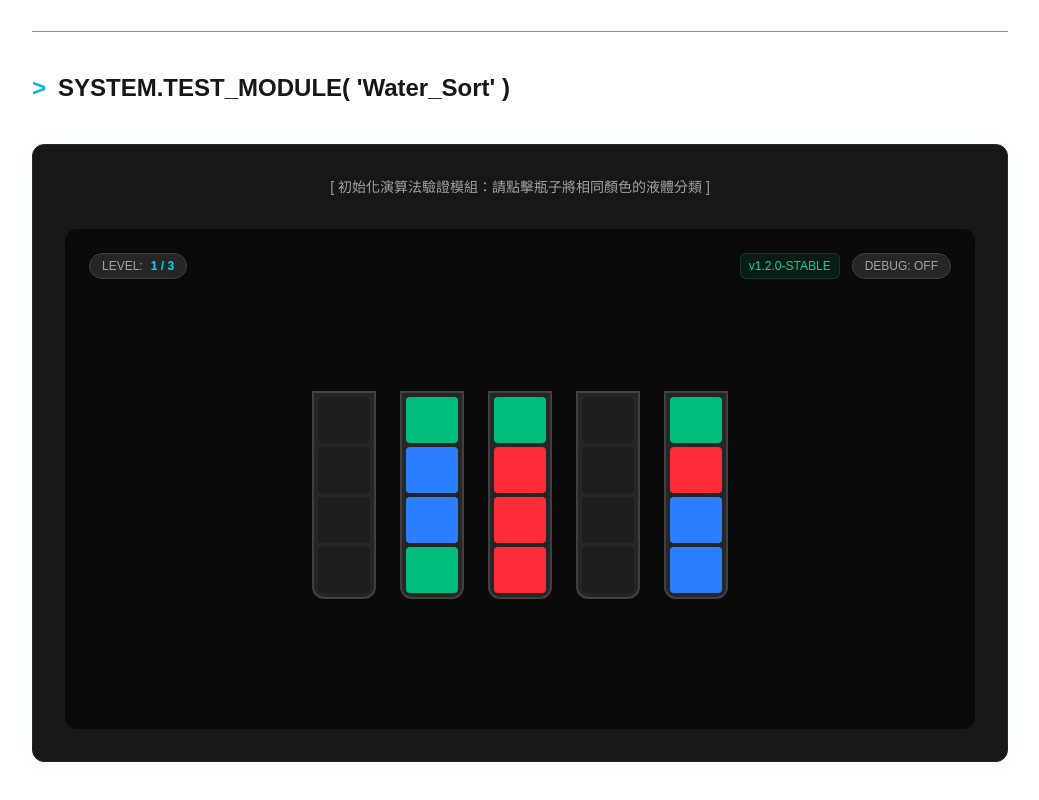
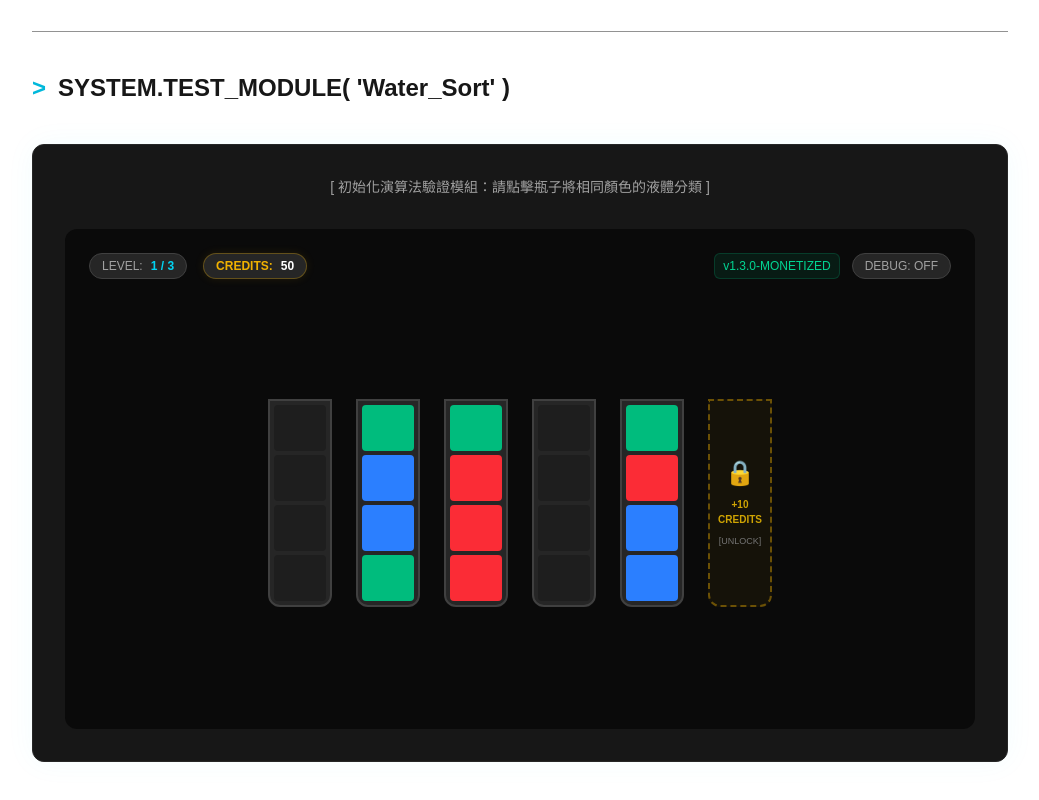
Before and after one commit to YusukeWu0903/my_portfolio, a Next.js app: page / in a window 1280 px wide. Shown: the part 1336-2136 px from the top of the page, without its empty margins (120-1159 px from the left). Built offline with nearby package versions, Linux system fonts and the light colour scheme.

Commit message:
fix: 增加付費解鎖功能

```diff
--- a/app/WaterSort.tsx
+++ b/app/WaterSort.tsx
@@ -55,14 +55,19 @@ export default function WaterSort() {
   const MAX_LEVELS = 3;
   const [currentLevel, setCurrentLevel] = useState(1);
 
-  // 1. 這裡必須是空陣列，絕對不能在這裡呼叫 generateLevel！
+  // 遊戲盤面狀態
   const [gameState, setGameState] = useState<string[][]>([]);
   const [selectedBottle, setSelectedBottle] = useState<number | null>(null);
   const [isWon, setIsWon] = useState(false);
   const [isDebug, setIsDebug] = useState(false);
+  const [isMounted, setIsMounted] = useState(false);
 
-  // 2. 必須加入這個掛載狀態
-  const [isMounted, setIsMounted] = useState(false);
+  // ---------- 【商業化經濟系統參數】 ----------
+  // 預設金額 50 點，解鎖空瓶成本 10 點
+  const [credits, setCredits] = useState(50);
+  const [unlockCost, setUnlockCost] = useState(10);
+  // 控制該關卡提供幾個「付費鎖住的空瓶」
+  const [lockedBottlesCount, setLockedBottlesCount] = useState(1);
 
   const initGame = useCallback((level: number) => {
     const numColors = level + 2;
@@ -72,9 +77,10 @@ export default function WaterSort() {
     setGameState(generateLevel(numColors, numEmpty, shuffleSteps));
     setSelectedBottle(null);
     setIsWon(false);
+    // 每次進入關卡，重設提供一個付費解鎖空瓶
+    setLockedBottlesCount(1);
   }, []);
 
-  // 3. 必須加入 useEffect，讓亂數在瀏覽器端才執行
   useEffect(() => {
     setIsMounted(true);
     initGame(1);
@@ -91,8 +97,23 @@ export default function WaterSort() {
     initGame(1);
   };
 
+  // ---------- 【付費解鎖空瓶機制】 ----------
+  const handleUnlockBottle = () => {
+    if (isWon || lockedBottlesCount <= 0) return;
+
+    if (credits >= unlockCost) {
+      // 1. 扣除玩家點數
+      setCredits((prev) => prev - unlockCost);
+      // 2. 鎖住的瓶子數量減少
+      setLockedBottlesCount((prev) => prev - 1);
+      // 3. 在盤面最後方新增一個真正的可用空瓶 `[]`
+      setGameState((prev) => [...prev, []]);
+    } else {
+      alert("INSUFFICIENT_CREDITS // 點數不足，無法解鎖空瓶！");
+    }
+  };
+
   const handleBottleClick = (idx: number) => {
-    // ... (保留你原本的 handleBottleClick 邏輯，這裡不需要改) ...
     if (isWon) return;
 
     if (selectedBottle === null) {
@@ -130,7 +151,6 @@ export default function WaterSort() {
     }
   };
 
-  // 4. 必須加入這段防護機制：在客戶端準備好之前，先顯示載入中
   if (!isMounted) {
     return (
       <div className="flex flex-col items-center justify-center p-8 bg-neutral-950 min-h-[500px] rounded-xl">
@@ -141,13 +161,20 @@ export default function WaterSort() {
 
   return (
     <div className="flex flex-col items-center justify-center p-8 bg-neutral-950 min-h-[500px] text-neutral-100 rounded-xl relative">
-      <div className="absolute top-6 left-6 inline-flex items-center gap-2 px-3 py-1 rounded-full bg-neutral-800 border border-neutral-700 text-neutral-400 text-xs font-mono">
-        LEVEL: <span className="text-cyan-400 font-bold">{currentLevel} / {MAX_LEVELS}</span>
+
+      {/* 上方資訊列：顯示關卡與玩家付費點數 */}
+      <div className="absolute top-6 left-6 flex items-center gap-4 font-mono text-xs">
+        <div className="inline-flex items-center gap-2 px-3 py-1 rounded-full bg-neutral-800 border border-neutral-700 text-neutral-400">
+          LEVEL: <span className="text-cyan-400 font-bold">{currentLevel} / {MAX_LEVELS}</span>
+        </div>
+        <div className="inline-flex items-center gap-2 px-3 py-1 rounded-full bg-neutral-800 border border-yellow-500/30 text-yellow-500 font-bold shadow-[0_0_10px_rgba(234,179,8,0.1)]">
+          CREDITS: <span className="text-white">{credits}</span>
+        </div>
       </div>
 
       <div className="absolute top-6 right-6 flex items-center gap-3">
         <span className="text-emerald-400 font-mono text-xs px-2 py-1 bg-emerald-500/10 rounded-md border border-emerald-500/20">
-          v1.2.0-STABLE
+          v1.3.0-MONETIZED
         </span>
         <button
           onClick={() => setIsDebug(!isDebug)}
@@ -184,7 +211,8 @@ export default function WaterSort() {
         </div>
       )}
 
-      <div className="flex flex-wrap justify-center gap-6 mt-8">
+      {/* 遊戲盤面：結合普通水瓶 + 付費解鎖空瓶 */}
+      <div className="flex flex-wrap justify-center items-end gap-6 mt-12">
         {gameState.map((bottle, idx) => (
           <div
             key={idx}
@@ -203,14 +231,34 @@ export default function WaterSort() {
             ))}
           </div>
         ))}
+
+        {/* 🔒 付費鎖住的瓶子 UI */}
+        {Array.from({ length: lockedBottlesCount }).map((_, idx) => (
+          <div
+            key={`locked-${idx}`}
+            onClick={handleUnlockBottle}
+            className="w-16 h-52 border-2 border-dashed border-yellow-500/40 rounded-b-xl flex flex-col items-center justify-center gap-2 cursor-pointer bg-yellow-500/5 hover:bg-yellow-500/10 hover:border-yellow-500 transition-all duration-300 group"
+            title="點擊花費點數解鎖額外空瓶"
+          >
+            <span className="text-2xl group-hover:scale-110 transition-transform">🔒</span>
+            <span className="text-[10px] font-mono text-yellow-400/80 group-hover:text-yellow-400 text-center font-bold">
+              +{unlockCost} <br /> CREDITS
+            </span>
+            <span className="text-[9px] font-mono text-neutral-500 group-hover:text-neutral-300">
+              [UNLOCK]
+            </span>
+          </div>
+        ))}
       </div>
 
       {isDebug && (
         <div className="w-full max-w-3xl mt-12 p-4 bg-neutral-900 border border-red-500/50 rounded-lg text-xs font-mono text-green-400 overflow-auto max-h-64 shadow-[0_0_15px_rgba(239,68,68,0.1)]">
-          <p className="text-red-400 mb-2 border-b border-red-500/30 pb-1">[ SYSTEM_DEBUGGER_ACTIVE - VERSION 1.2.0 (STABLE) ]</p>
+          <p className="text-red-400 mb-2 border-b border-red-500/30 pb-1">// SYSTEM_DEBUGGER_ACTIVE - VERSION 1.3.0 (MONETIZED)</p>
           <div className="flex gap-8 mb-4">
             <p>Selected Bottle: <span className="text-white font-bold">{selectedBottle !== null ? selectedBottle : "null"}</span></p>
             <p>Is Won: <span className="text-white font-bold">{isWon.toString()}</span></p>
+            <p>Credits: <span className="text-yellow-400 font-bold">{credits}</span></p>
+            <p>Unlock Cost: <span className="text-yellow-400 font-bold">{unlockCost}</span></p>
           </div>
           <p className="mb-1">Current State Array (gameState):</p>
           <pre className="text-green-300">{JSON.stringify(gameState, null, 2)}</pre>
```
